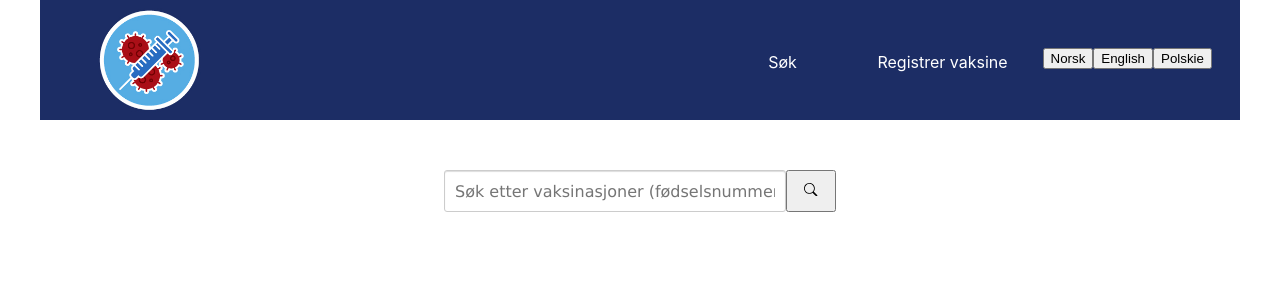
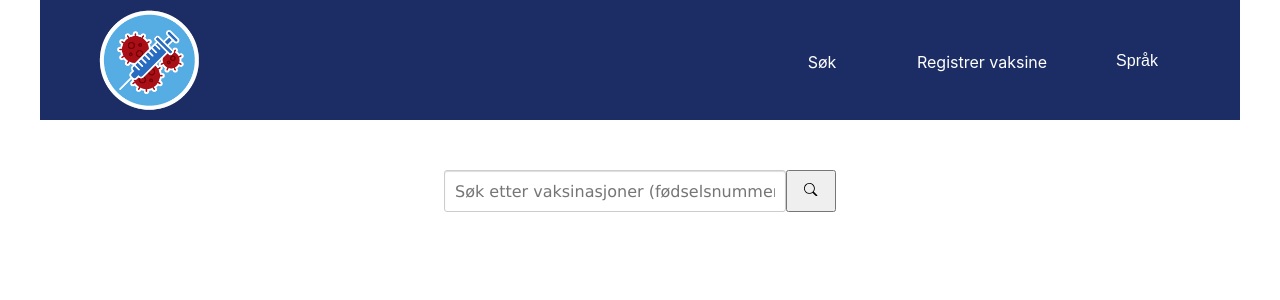
Before and after one commit to DagBrede/vaccine-certificate-ui, a React (Create React App) app: page / in a window 1280 px wide. Shown: the top 300 px of the page. Built offline with nearby package versions, Linux system fonts and the light colour scheme.

Commit message:
Feat/add dropdown menu

```diff
--- a/src/components/header/Header.css
+++ b/src/components/header/Header.css
@@ -61,3 +61,45 @@ h1 {
   .button:hover {
     background-color: #56ade3;
   }
+
+.dropbtn {
+    background-color: #1c2d65;
+    color: white;
+    padding: 5px;
+    font-size: 16px;
+    min-width: 150px;
+    border: none;
+    cursor: pointer;
+  }
+
+  .dropdown {
+    position: relative;
+    display: inline-block;
+  }
+
+  .dropdown-content {
+    display: none;
+    position: absolute;
+    background-color: #f9f9f9;
+    min-width: 150px;
+    box-shadow: 0px 8px 16px 0px rgba(0,0,0,0.2);
+    z-index: 1;
+  }
+
+  .dropdown-content a {
+    color: black;
+    padding: 12px 16px;
+    text-decoration: none;
+    display: block;
+  }
+
+  .dropdown-content a:hover {background-color: #f1f1f1}
+
+  .dropdown:hover .dropdown-content {
+    display: flex;
+    flex-direction: column;
+  }
+
+  .dropdown:hover .dropbtn {
+    background-color: #56ade3;
+  }
--- a/src/components/header/Header.js
+++ b/src/components/header/Header.js
@@ -12,6 +12,7 @@ function Header() {
 
   const [searchButtonText, setSearchButtonText] = useState("");
   const [registerButtonText, setRegisterButtonText] = useState("");
+  const [languageButtonText, setLanguageButtonText] = useState("");
 
   useEffect(() => {
     translateText("Søk", "no", language).then(translatedText => {
@@ -19,6 +20,9 @@ function Header() {
     })
     translateText("Registrer vaksine", "no", language).then(translatedText => {
       setRegisterButtonText(translatedText)
+    })
+    translateText("Språk", "no", language).then(translatedText => {
+      setLanguageButtonText(translatedText)
     })
   }, [language])
 
@@ -34,10 +38,13 @@ function Header() {
           <div className="buttons-container">
             <Link className="button" to="/">{searchButtonText}</Link>
             <Link className="button" to="/vaccine-registration">{registerButtonText}</Link>
-            <div className="translate-buttons-container">
-              <button onClick={() => changeLanguage("no")}>Norsk</button>
-              <button onClick={() => changeLanguage("en")}>English</button>
-              <button onClick={() => changeLanguage("pl")}>Polskie</button>
+            <div class="dropdown">
+              <button class="dropbtn">{languageButtonText}</button>
+              <div class="dropdown-content">
+                <button onClick={() => changeLanguage("no")}>Norsk</button>
+                <button onClick={() => changeLanguage("en")}>English</button>
+                <button onClick={() => changeLanguage("pl")}>Polskie</button>
+              </div>
             </div>
           </div>
         </div>
```
